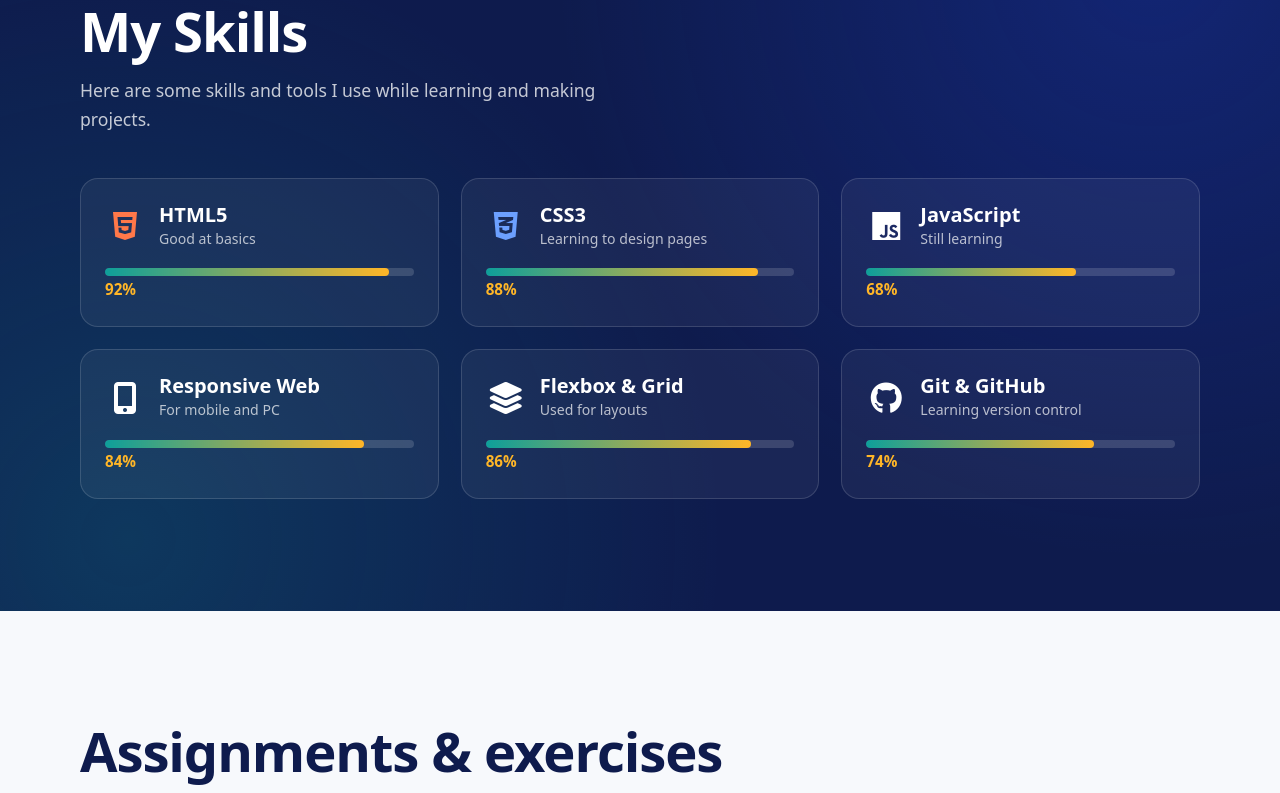
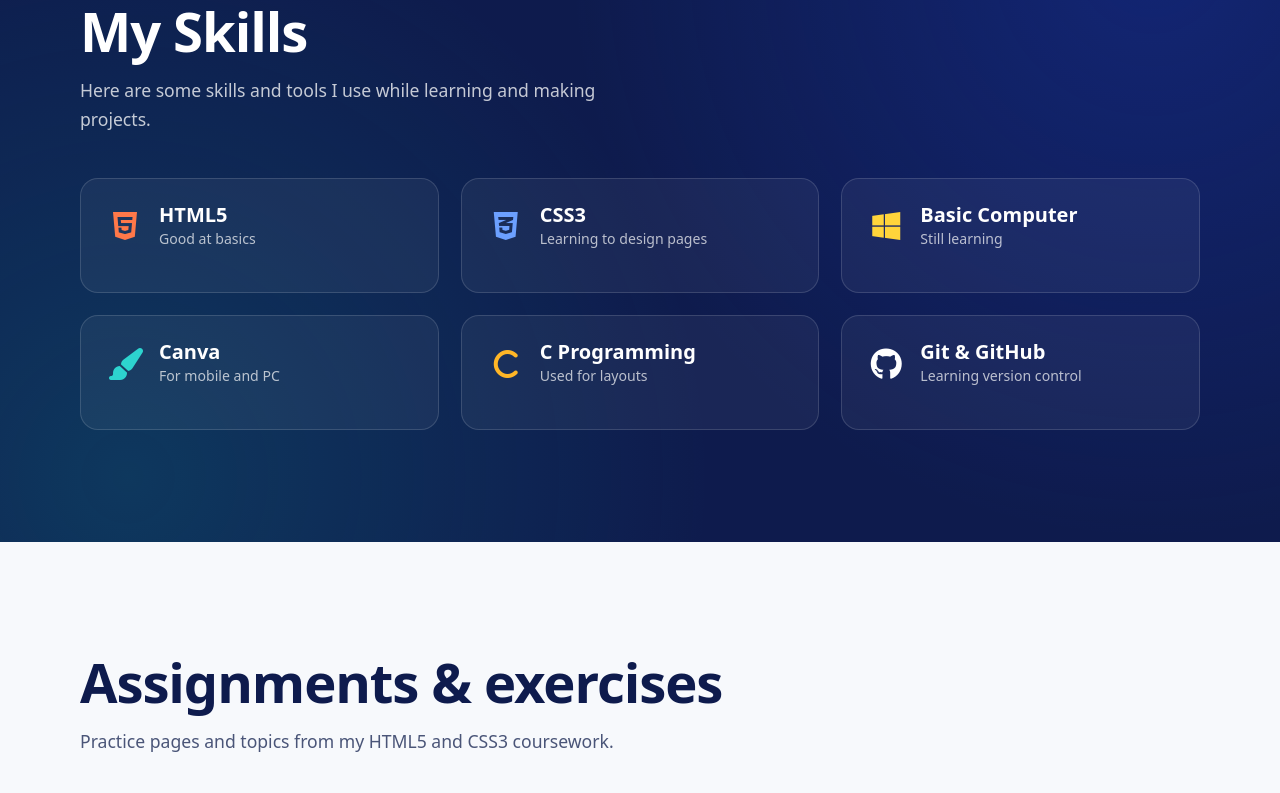
Before and after one commit to Bhavya-Tayal/Portfolio, a plain HTML site: page index.html in a window 1280 px wide. Shown: the part 1993-2786 px from the top of the page. Drawn offline with Linux system fonts and the light colour scheme.

Commit message:
index.html

```diff
--- a/index.html
+++ b/index.html
@@ -42,8 +42,8 @@
                         <a href="#Contact" class="btn light-btn"><i class="fas fa-envelope"></i> Say hello</a>
                     </div>
                     <div class="links">
-                        <a href="tel:+917597599166" title="Call"><i class="fas fa-phone"></i></a>
-                        <a href="https://wa.me/917597599166" target="_blank" rel="noopener noreferrer" title="WhatsApp"><i class="fab fa-whatsapp"></i></a>
+                        <a href="tel:+919999999999" title="Call"><i class="fas fa-phone"></i></a>
+                        <a href="https://wa.me/919999999999" target="_blank" rel="noopener noreferrer" title="WhatsApp"><i class="fab fa-whatsapp"></i></a>
                         <a href="mailto:bhavyatayal234@gmail.com" title="Email"><i class="fas fa-envelope"></i></a>
                         <a href="https://github.com/Bhavya-Tayal" target="_blank" rel="noopener noreferrer" title="GitHub"><i class="fab fa-github"></i></a>
                         <a href="https://www.linkedin.com/in/bhavya-tayal-709a76425?utm_source=share_via&utm_content=profile&utm_medium=member_android" target="_blank" rel="noopener noreferrer" title="LinkedIn"><i class="fab fa-linkedin"></i></a>
@@ -68,17 +68,17 @@
                 <div class="strip-row">
                     <span>HTML5</span>
                     <span>CSS3</span>
-                    <span>JavaScript</span>
-                    <span>Flexbox</span>
-                    <span>CSS Grid</span>
+                    <span>Canva</span>
+                    <span>Basic Computer</span>
+                    <span>C Programming</span>
                     <span>Git & GitHub</span>
                 </div>
                 <div class="strip-row">
                     <span>HTML5</span>
                     <span>CSS3</span>
-                    <span>JavaScript</span>
-                    <span>Flexbox</span>
-                    <span>CSS Grid</span>
+                    <span>Canva</span>
+                    <span>Basic Computer</span>
+                    <span>C Programming</span>
                     <span>Git & GitHub</span>
                 </div>
             </div>
@@ -130,12 +130,6 @@
                                 <p class="level">Good at basics</p>
                             </div>
                         </div>
-                        <div class="skill-meter">
-                            <div class="meter-line">
-                                <div class="meter-fill html-fill"></div>
-                            </div>
-                            <span class="meter-num">92%</span>
-                        </div>
                     </div>
 
                     <div class="skill-item">
@@ -146,59 +140,35 @@
                                 <p class="level">Learning to design pages</p>
                             </div>
                         </div>
-                        <div class="skill-meter">
-                            <div class="meter-line">
-                                <div class="meter-fill css-fill"></div>
+                    </div>
+
+                    <div class="skill-item">
+                        <div class="skill-top">
+                            <i class="fa-brands fa-windows window-icon"></i>
+                            <div>
+                                <h3>Basic Computer</h3>
+                                <p class="level">Still learning</p>
                             </div>
-                            <span class="meter-num">88%</span>
                         </div>
                     </div>
 
                     <div class="skill-item">
                         <div class="skill-top">
-                            <i class="fab fa-js js-icon"></i>
+                            <i class="fa-solid fa-paintbrush canva-icon"></i>
                             <div>
-                                <h3>JavaScript</h3>
-                                <p class="level">Still learning</p>
+                                <h3>Canva</h3>
+                                <p class="level">For mobile and PC</p>
                             </div>
-                        </div>
-                        <div class="skill-meter">
-                            <div class="meter-line">
-                                <div class="meter-fill js-fill"></div>
-                            </div>
-                            <span class="meter-num">68%</span>
                         </div>
                     </div>
 
                     <div class="skill-item">
                         <div class="skill-top">
-                            <i class="fas fa-mobile-alt mobile-icon"></i>
+                            <i class="fa-solid fa-c c-icon"></i>
                             <div>
-                                <h3>Responsive Web</h3>
-                                <p class="level">For mobile and PC</p>
-                            </div>
-                        </div>
-                        <div class="skill-meter">
-                            <div class="meter-line">
-                                <div class="meter-fill responsive-fill"></div>
-                            </div>
-                            <span class="meter-num">84%</span>
-                        </div>
-                    </div>
-
-                    <div class="skill-item">
-                        <div class="skill-top">
-                            <i class="fas fa-layer-group flex-icon"></i>
-                            <div>
-                                <h3>Flexbox & Grid</h3>
+                                <h3>C Programming</h3>
                                 <p class="level">Used for layouts</p>
                             </div>
-                        </div>
-                        <div class="skill-meter">
-                            <div class="meter-line">
-                                <div class="meter-fill flex-fill"></div>
-                            </div>
-                            <span class="meter-num">86%</span>
                         </div>
                     </div>
 
@@ -209,12 +179,6 @@
                                 <h3>Git & GitHub</h3>
                                 <p class="level">Learning version control</p>
                             </div>
-                        </div>
-                        <div class="skill-meter">
-                            <div class="meter-line">
-                                <div class="meter-fill github-fill"></div>
-                            </div>
-                            <span class="meter-num">74%</span>
                         </div>
                     </div>
                 </div>
@@ -428,7 +392,7 @@
                                 <span class="talk-ico"><i class="fas fa-phone"></i></span>
                                 <div>
                                     <small>Phone</small>
-                                    <a href="tel:+917597599166">+91 75975 99166</a>
+                                    <a href="tel:+919999999999">+91 99999 99999</a>
                                 </div>
                             </li>
                             <li>
@@ -498,7 +462,7 @@
     </main>
 
     <footer class="footer">
-        <p>&copy; 2026 Bhavya Tayal · Dezyne Ecole College, Ajmer</p>
+        <p>@ 2026 Bhavya Tayal · Dezyne Ecole College, Ajmer</p>
         <p>BCA First year · HTML5 & CSS3</p>
     </footer>
 </body>
```
